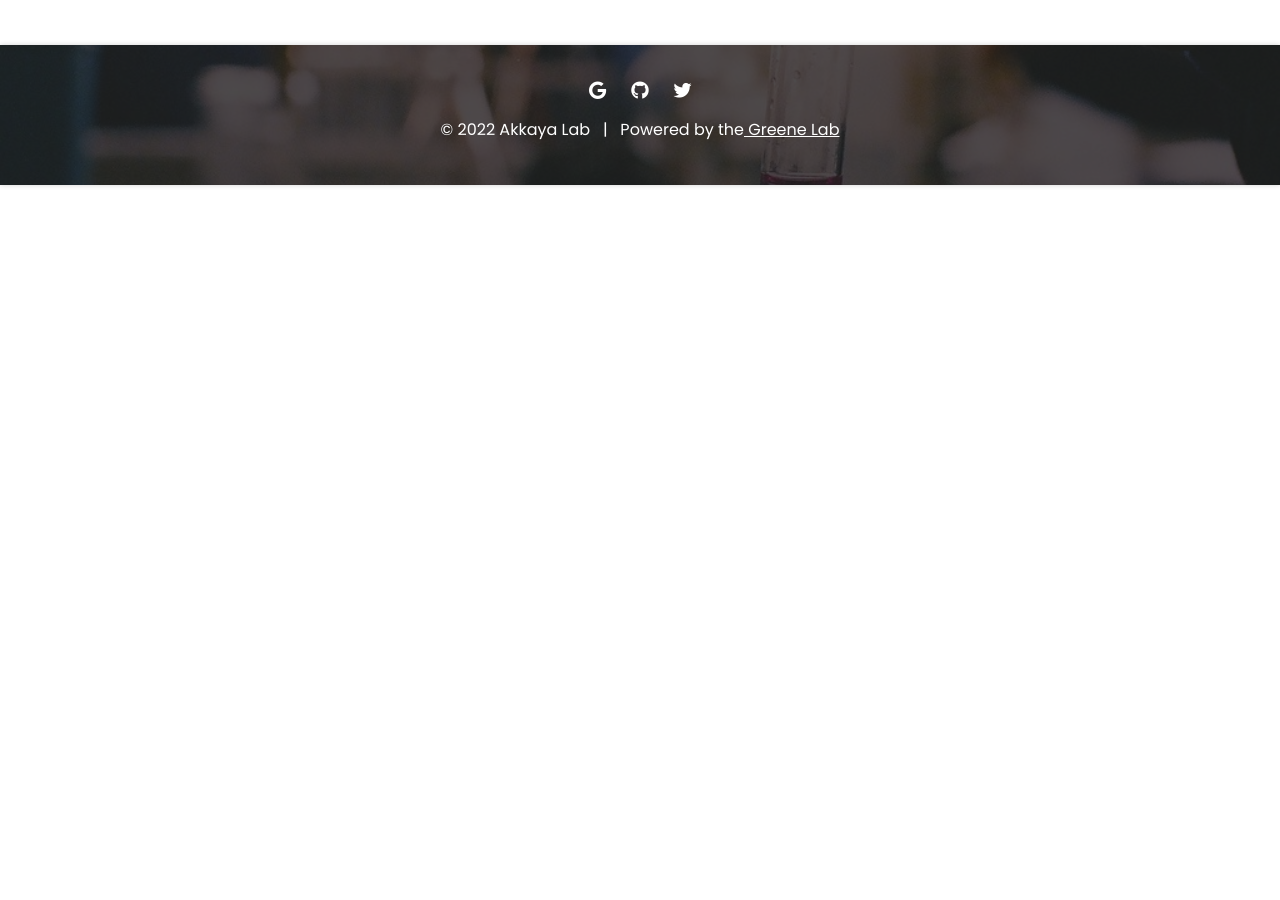
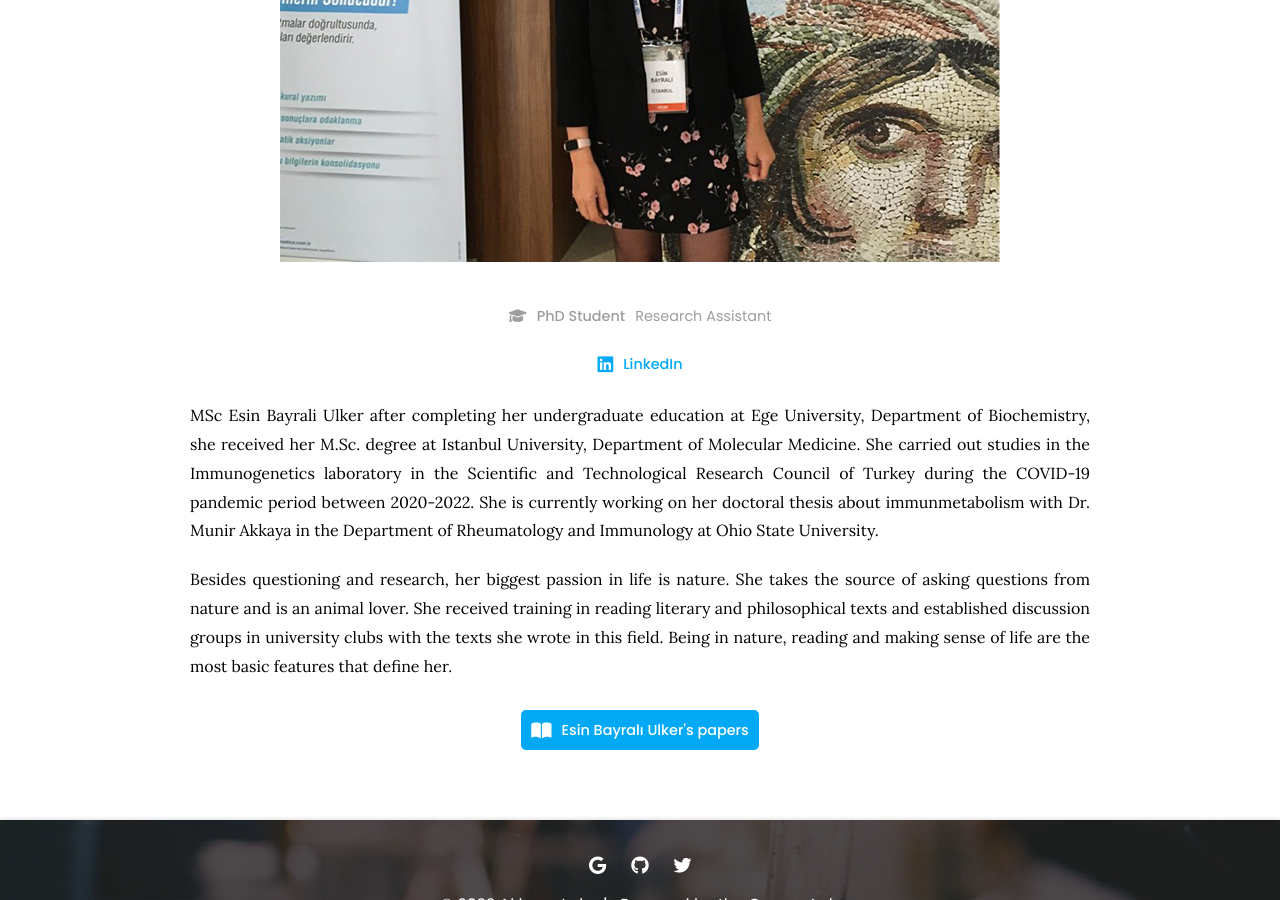
Before and after one commit to Harrisonthow/akkaya-lab, a Jekyll site: the page built from _members/esin.md, in a window 1280 px wide and 900 px high, scrolled down 715 px. Built offline with Jekyll 4.4.1, drawn with Linux system fonts in a browser that asks for light colours; before the commit the page ends 900 px from its top, so only the background shows below that.

Commit message:
Update esin.md

```diff
--- a/_members/esin.md
+++ b/_members/esin.md
@@ -1,6 +1,6 @@
 ---
 name: Esin Bayralı Ulker
-image: images/user.jpg
+image: images/members/esin.jpg
 description: Research Assistant
 role: phd
 aliases:
@@ -10,3 +10,7 @@ aliases:
 links:
   linkedin: esin-bayrali-
 ---
+
+MSc Esin Bayrali Ulker after completing her undergraduate education at Ege University, Department of Biochemistry, she received her M.Sc. degree at Istanbul University, Department of Molecular Medicine. She carried out studies in the Immunogenetics laboratory in the Scientific and Technological Research Council of Turkey during the COVID-19 pandemic period between 2020-2022. She is currently working on her doctoral thesis about immunmetabolism with Dr. Munir Akkaya in the Department of Rheumatology and Immunology at Ohio State University.
+
+Besides questioning and research, her biggest passion in life is nature. She takes the source of asking questions from nature and is an animal lover. She received training in reading literary and philosophical texts and established discussion groups in university clubs with the texts she wrote in this field. Being in nature, reading and making sense of life are the most basic features that define her.
```
